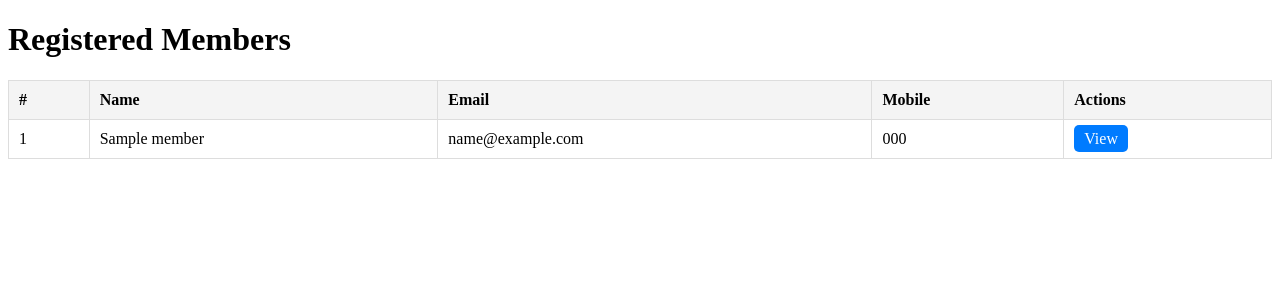
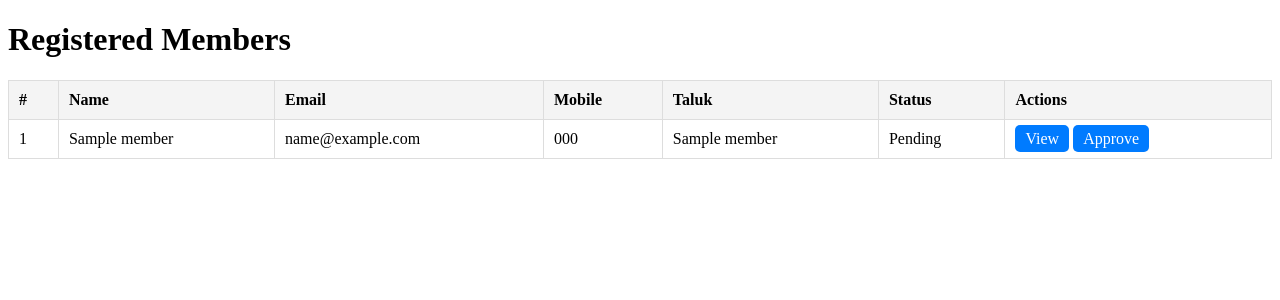
Before and after one commit to majidevelop/CI4-JML-NDC, a CodeIgniter 4 app: the page made by my_project_name/app/Views/member/list_members.php in a window 1280 px wide. Shown: the top 300 px of the page. Run offline with PHP 8.4 and a stand-in for CodeIgniter, Linux system fonts and the light colour scheme; the template is opened without the code that fills it: most values are stand-ins (such as "Sample title", 1, 10 or a date in 2020); some libraries are stand-ins or nearby versions.

Commit message:
members approval page

```diff
--- a/my_project_name/app/Config/Routes.php
+++ b/my_project_name/app/Config/Routes.php
@@ -35,4 +35,7 @@ $routes->group('admin/', ['filter' => 'auth'], function($routes) {
     $routes->get('members', 'DashboardController::members'); // List all members
     $routes->get('member/(:num)', 'DashboardController::viewMember/$1'); // View specific member by ID
     $routes->get('locations', 'LocationController::listLocations'); // List all locations
+    $routes->get('member/approve/(:num)', 'MemberController::approveMember/$1'); // List all locations
+
+
 });
--- a/my_project_name/app/Controllers/Home.php
+++ b/my_project_name/app/Controllers/Home.php
@@ -6,7 +6,7 @@ class Home extends BaseController
 {
     public function index(): string
     {
-        return view('welcome_message');
+        return view('home_page');
     }
     public function memberRegistration(){
         $db = \Config\Database::connect();
--- a/my_project_name/app/Views/member/list_members.php
+++ b/my_project_name/app/Views/member/list_members.php
@@ -43,6 +43,8 @@
                 <th>Name</th>
                 <th>Email</th>
                 <th>Mobile</th>
+                <th>Taluk</th>
+                <th>Status</th>
                 <th>Actions</th>
             </tr>
         </thead>
@@ -53,8 +55,23 @@
                     <td><?= esc($member['name']) ?></td>
                     <td><?= esc($member['email']) ?></td>
                     <td><?= esc($member['mobile']) ?></td>
+                    <td><?= esc($member['taluk_name']) ?></td>
+                    <td>
+                    <?= esc($member['status'] == 1 ? 'Approved' : 'Pending') ?>
+                    </td>
+
                     <td>
                         <a href="<?= base_url('admin/member/' . $member['id']) ?>" class="btn-view">View</a>
+                        <?php
+                        if($member['status'] != 1){
+                        ?>
+
+                            <a href="<?= base_url('admin/member/approve/' . $member['id']) ?>" class="btn-view">Approve</a>
+                            <?php
+
+                        }
+                        ?>
+
                     </td>
                 </tr>
             <?php endforeach; ?>
```
Also changed, not shown: my_project_name/app/Controllers/MemberController.php (+23 -0 lines), my_project_name/app/Views/home_page.php (added, +9 -0 lines), my_project_name/public/uploads/1746505118_ca31f115e947c537bab8.png (added), my_project_name/public/uploads/1746508598_b10610140a7c29696cd6.png (added).
